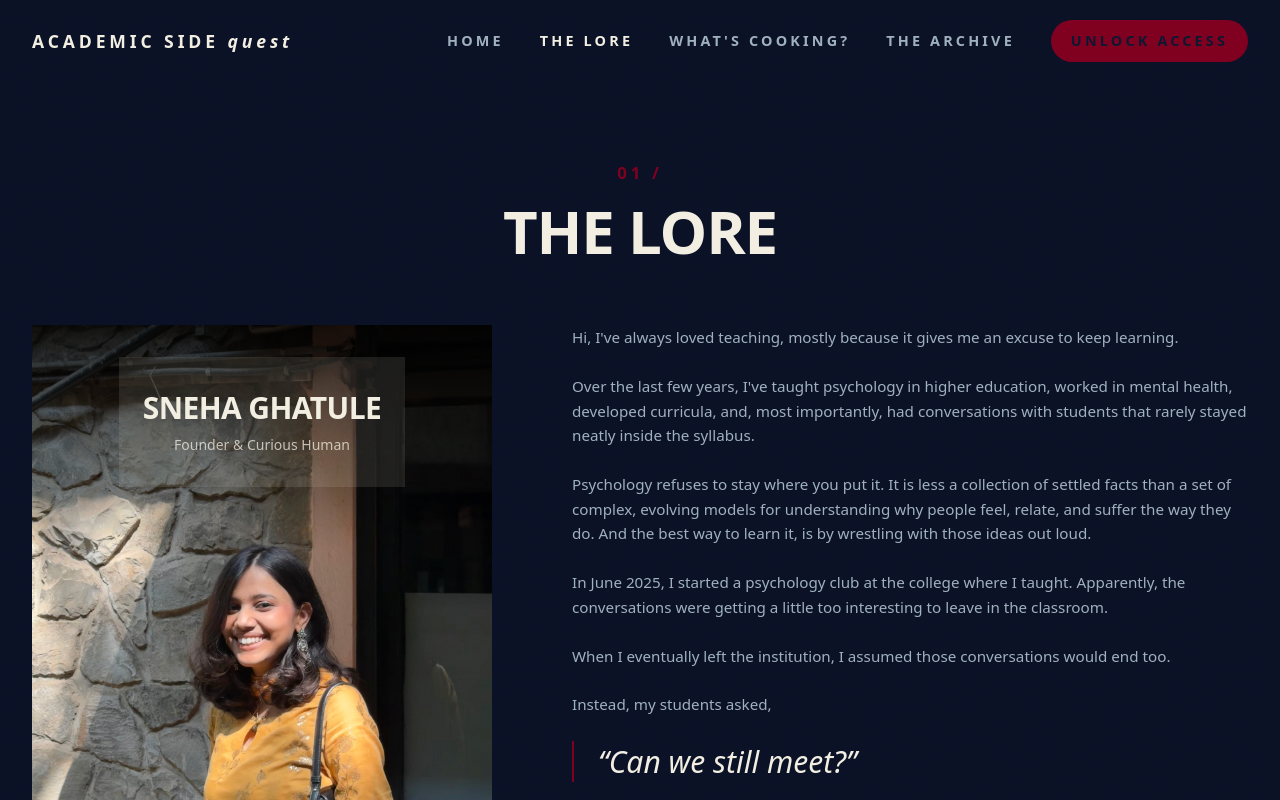
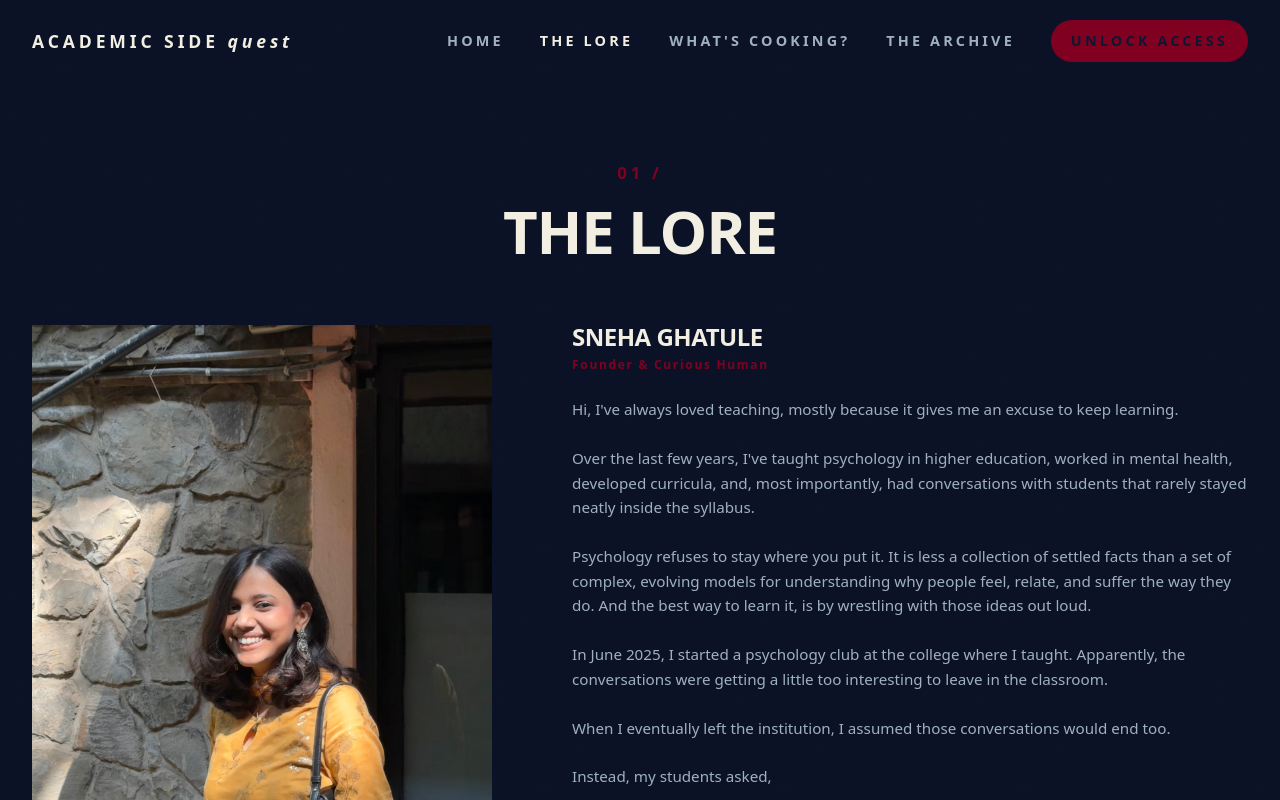
Before and after one commit to snehaghatule/academic-side-quest, a Next.js app: page /about in a window 1280 px wide. Shown: the top 800 px of the page. Built offline with nearby package versions, Linux system fonts and the light colour scheme; a web font is replaced by a local one.

Commit message:
Byline above story, clean photo

```diff
--- a/src/components/sections/Founder.tsx
+++ b/src/components/sections/Founder.tsx
@@ -54,20 +54,20 @@ export function Founder() {
                     </p>
                   </div>
                 )}
-                <div className="absolute inset-x-0 top-0 flex flex-col items-center bg-gradient-to-b from-black/80 via-black/40 to-transparent px-6 pb-16 pt-8 text-center">
-                  <div className="bg-ink/10 px-6 py-8">
-                    <p className="display max-w-xl text-2xl font-bold uppercase leading-tight tracking-[-0.01em] text-ink sm:text-3xl">
-                      {founder.name}
-                    </p>
-                    <p className="mt-2 text-sm text-ink/75">{founder.role}</p>
-                  </div>
-                </div>
               </figure>
             </Reveal>
           </div>
 
           <div className="lg:col-span-7">
             <Reveal className="flex flex-col gap-6">
+              <div>
+                <p className="display text-xl font-bold uppercase leading-none tracking-[-0.01em] text-ink sm:text-2xl">
+                  {founder.name}
+                </p>
+                <p className="mt-2 font-display text-xs font-semibold tracking-[0.14em] text-ember">
+                  {founder.role}
+                </p>
+              </div>
               {body(bio[0])}
               {body(bio[1])}
               {body(bio[2])}
```
